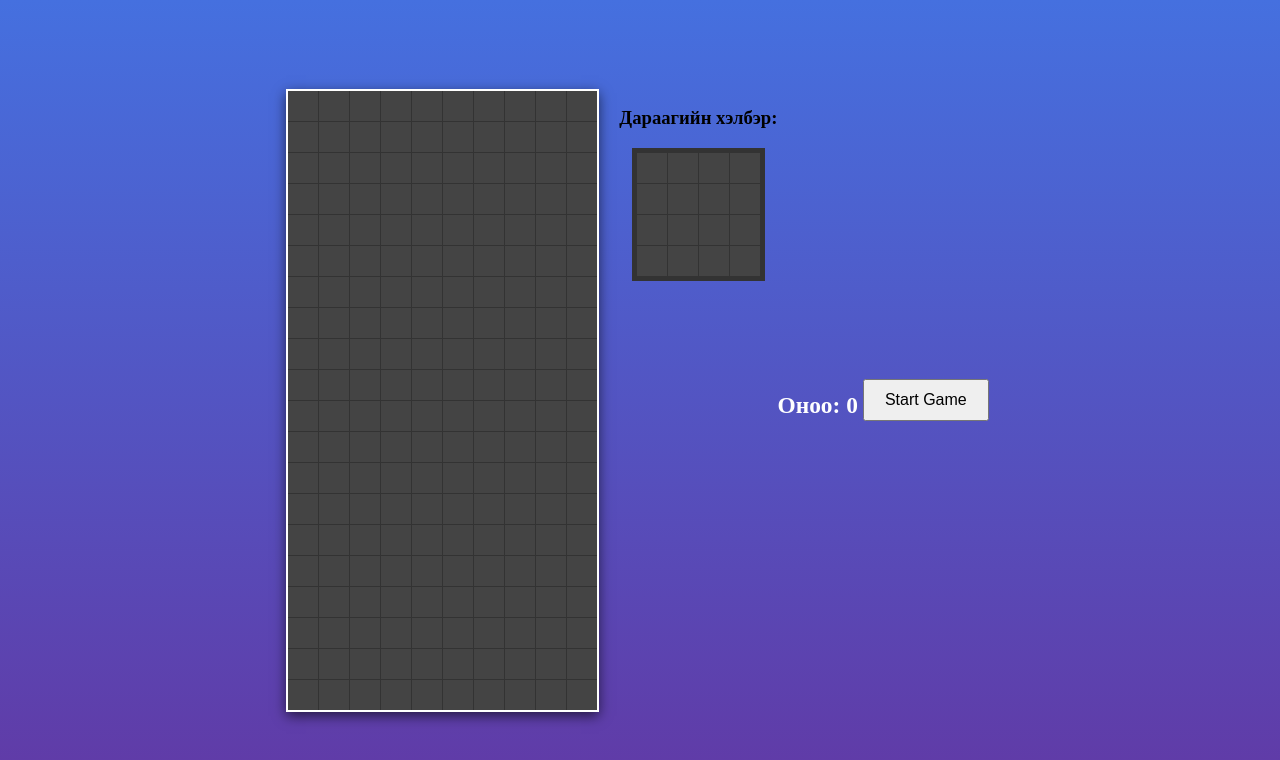
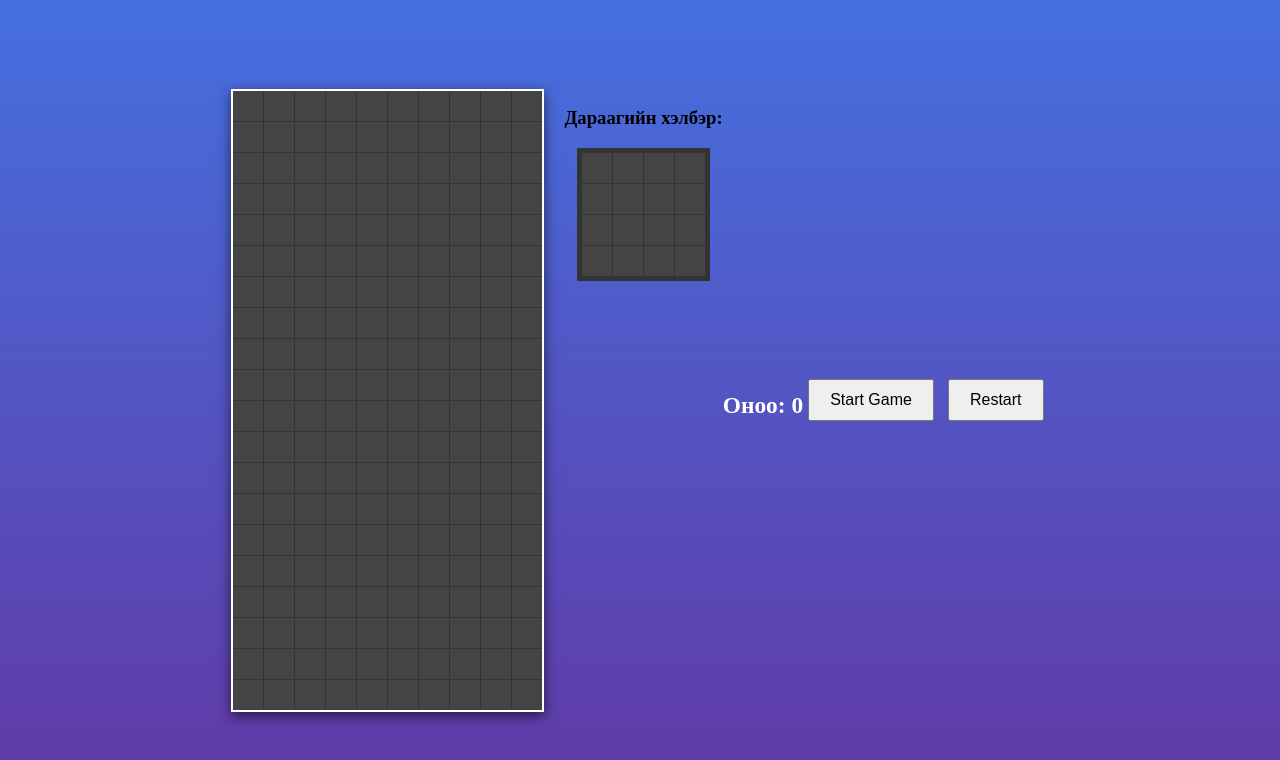
Before and after one commit to enkhjin9127/Tetris-project, a plain HTML site: page index.html in a window 1280 px wide. Drawn offline with Linux system fonts and the light colour scheme.

Commit message:
Restart button (a tag dotor bga)

```diff
--- a/index.html
+++ b/index.html
@@ -20,6 +20,7 @@
     </div>
     <div>
       <button onclick="setSpeed(speed)">Start Game</button>
+      <a href="/index.html"><button>Restart</button></a>
     </div>
     <script src="./tetris.js"></script>
   </body>
```
